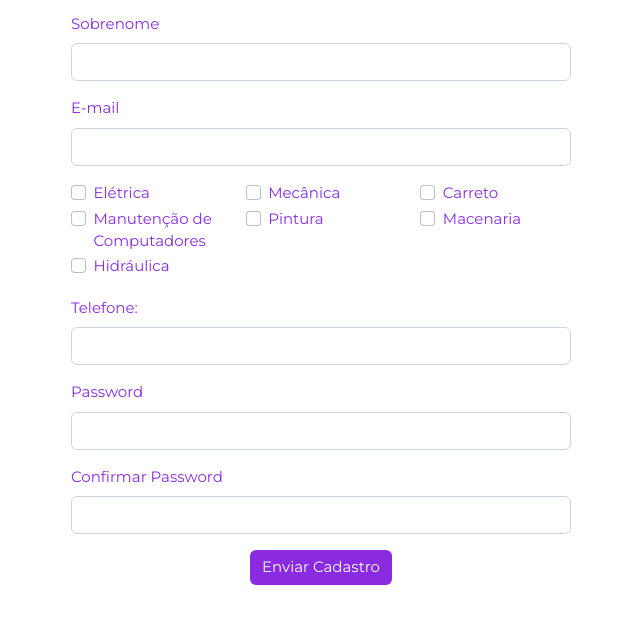
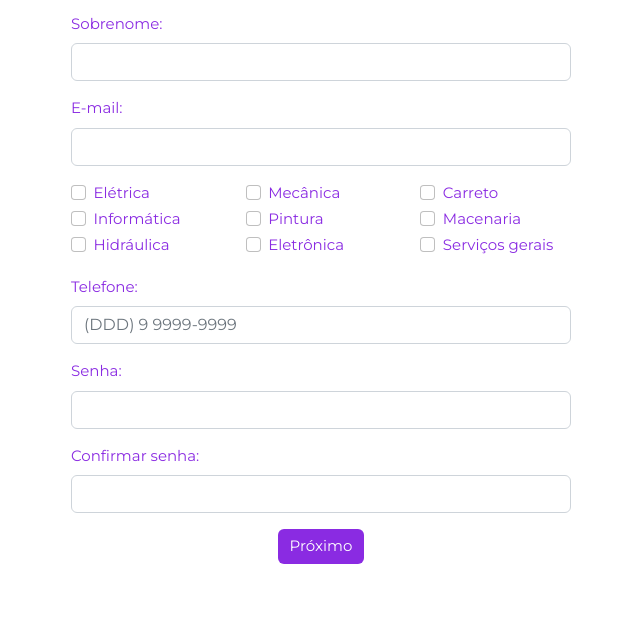
Before and after one commit to Micael-Macedo/Frontend-Deal, a plain HTML site: page cadastro.html in a window 1280 px wide. Shown: the part 166-801 px from the top of the page, without its empty margins (319-959 px from the left). Drawn offline with nearby package versions, Linux system fonts and the light colour scheme.

Commit message:
feat: alterações de nomenclatura

```diff
--- a/cadastro.html
+++ b/cadastro.html
@@ -14,20 +14,19 @@
 
 <body>
     <div class="container" style="padding: 50px;">
-
         <form>
             <div class="formularioPrestador">
-                <h1 class="fontMontserrat">Inscreva-se Aqui!</h1>
+                <h1 class="fontMontserrat">Inscreva-se aqui!</h1>
                 <div class="mb-3">
-                    <label for="Nome" class="form-label">Nome</label>
+                    <label for="Nome" class="form-label">Nome:</label>
                     <input type="text" class="form-control" id="Nome" aria-describedby="Campo de Nome">
                 </div>
                 <div class="mb-3">
-                    <label for="Sobrenome" class="form-label">Sobrenome</label>
+                    <label for="Sobrenome" class="form-label">Sobrenome:</label>
                     <input type="text" class="form-control" id="Sobrenome" aria-describedby="Campo de Sobrenome">
                 </div>
                 <div class="mb-3">
-                    <label for="Email" class="form-label">E-mail</label>
+                    <label for="Email" class="form-label">E-mail:</label>
                     <input type="email" class="form-control" id="Email" aria-describedby="Campo de e-mail">
                 </div>
                 <div class="mb-3 area_atuacao">
@@ -63,7 +62,7 @@
                                 <input class="form-check-input" type="checkbox" value="manutencao_de_computadores"
                                     id="manutencao_de_computadores">
                                 <label class="form-check-label" for="flexCheckChecked">
-                                    Manutenção de Computadores
+                                    Informática
                                 </label>
                             </div>
                         </div>
@@ -91,25 +90,40 @@
                                 <label class="form-check-label" for="flexCheckChecked">
                                     Hidráulica
                                 </label>
-
+                            </div>
+                        </div>
+                        <div class="col">
+                            <div class="form-check">
+                                <input class="form-check-input" type="checkbox" value="eletronica" id="eletronica">
+                                <label class="form-check-label" for="flexCheckChecked">
+                                    Eletrônica
+                                </label>
+                            </div>
+                        </div>
+                        <div class="col">
+                            <div class="form-check">
+                                <input class="form-check-input" type="checkbox" value="servicos_gerais" id="servicos_gerais">
+                                <label class="form-check-label" for="flexCheckChecked">
+                                    Serviços gerais
+                                </label>
                             </div>
                         </div>
                     </div>
                 </div>
                 <div class="mb-3">
                     <label for="Telefone" class="form-label">Telefone:</label>
-                    <input type="number" class="form-control" id="Telefone" aria-describedby="Campo de Telefone">
+                    <input type="text" placeholder="(DDD) 9 9999-9999" class="form-control" id="Telefone" aria-describedby="Campo de Telefone">
                 </div>
                 <div class="mb-3">
-                    <label for="Password" class="form-label">Password</label>
+                    <label for="Password" class="form-label">Senha:</label>
                     <input type="password" class="form-control" id="Password">
                 </div>
                 <div class="mb-3">
-                    <label for="Password" class="form-label">Confirmar Password</label>
+                    <label for="Password" class="form-label">Confirmar senha:</label>
                     <input type="password" class="form-control" id="Password">
                 </div>
 
-                <button type="submit" class="btn btn-primary">Enviar Cadastro</button>
+                <button type="submit" class="btn btn-primary">Próximo</button>
             </div>
         </form>
     </div>
```
